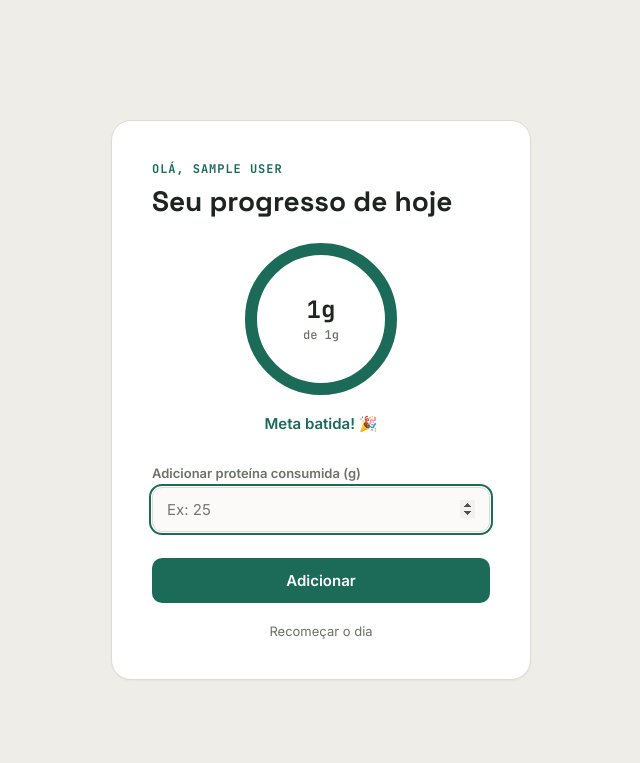
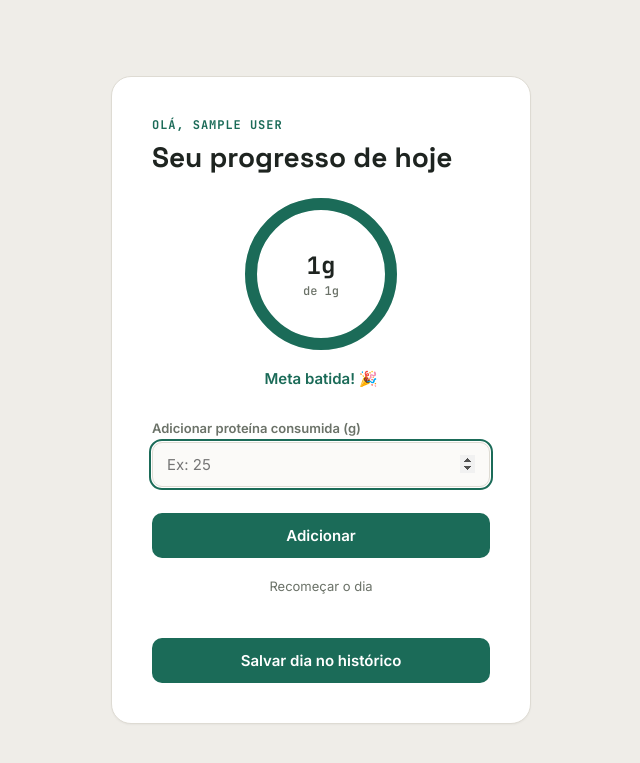
Before and after one commit to Arthur-Isidoro/Protein-Tracker, a Flask app: page /tracker in a window 1280 px wide. Shown: the top 763 px of the page, without its empty margins (319-959 px from the left). Run offline with Flask 3, Linux system fonts and the light colour scheme; the visitor is signed in with stand-in values (Sample User, id 1).

Commit message:
Create protein_tracker.db
adiciona form de salvar dia no histórico

```diff
--- a/templates/tracker.html
+++ b/templates/tracker.html
@@ -57,6 +57,10 @@
         </form>
 
         <a href="{{ url_for('reiniciar') }}" class="reset-link">Recomeçar o dia</a>
+
+        <form method="POST" action="{{ url_for('registrar') }}" class="form">
+            <button type="submit">Salvar dia no histórico</button>
+        </form>
     </main>
 </body>
 </html>
```
Also changed, not shown: 1 other file.
